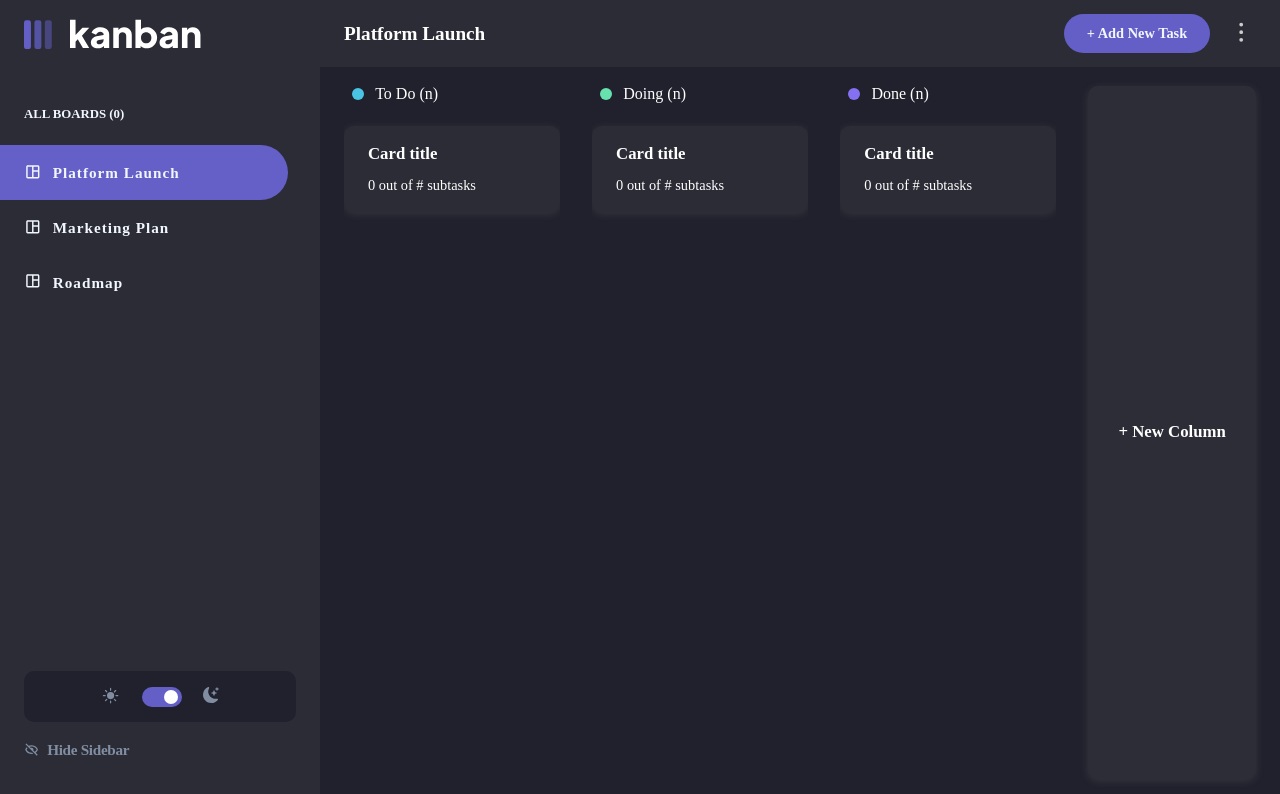
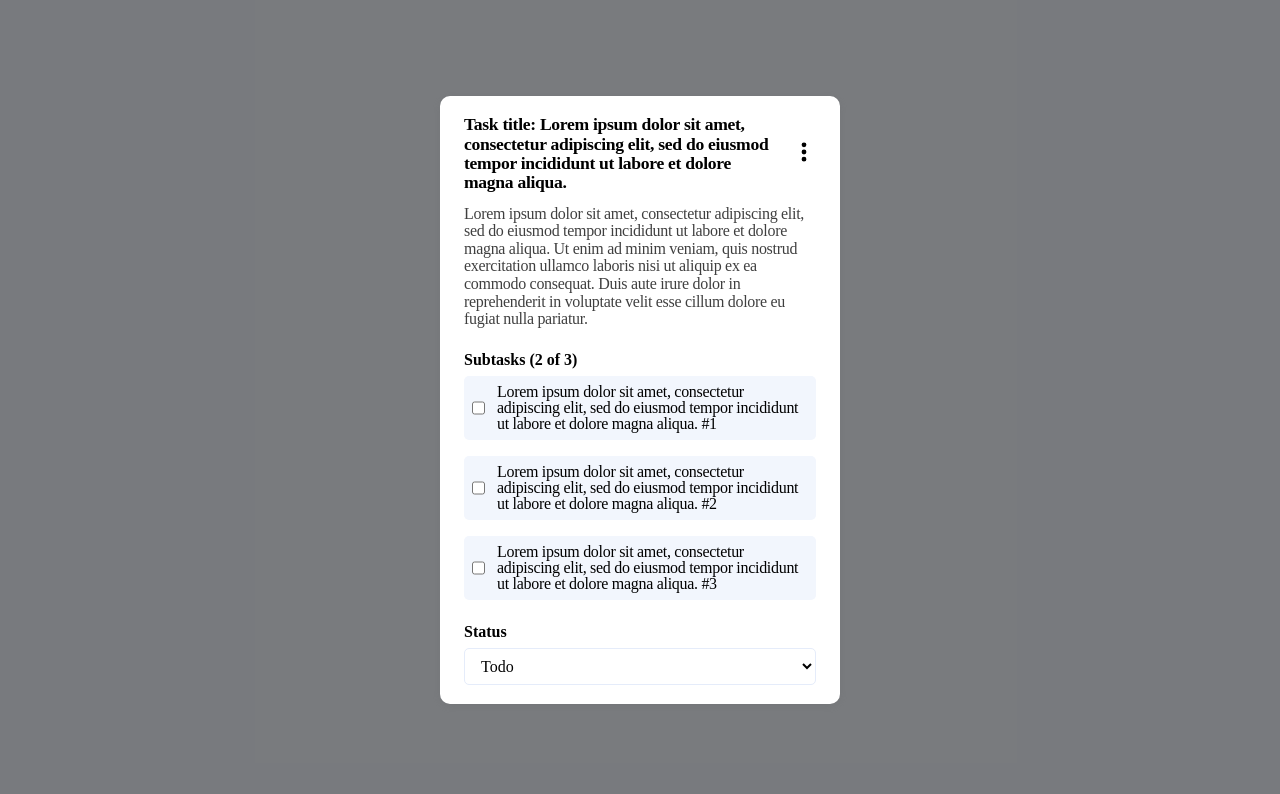
Before and after one commit to adCva/kanban, a React (Create React App) app: page / in a window 1280 px wide. Shown: the top 794 px of the page. Built offline with nearby package versions, Linux system fonts and the light colour scheme.

Commit message:
view task

```diff
--- a/src/App.js
+++ b/src/App.js
@@ -6,6 +6,7 @@ import './Reset.css';
 import "./Scss/style.css";
 import { useSelector } from 'react-redux';
 import Navbar from './Components/Navbar';
+import ViewTask from './Components/ViewTask';
 
 function App() {
   const isDarkTheme = useSelector((state) => state.ux.isDarkTheme);
@@ -15,12 +16,10 @@ function App() {
     <div className={isDarkTheme ? "App App-Dark" : "App"}>
       <div className={isSidebarHidden ? "sidebar-hide" : "sidebar-show"}>
         <div className='left'>
-          <Sidebar />
+          <ViewTask />
         </div>
         <div className='right'>
-          <Tasks />
-          <AddTask />
-          <ShowSidebar />
+
         </div>
       </div>
     </div>
--- /dev/null
+++ b/src/Components/ViewTask.js
@@ -0,0 +1,77 @@
+import React, { useState } from 'react';
+import { useTransition, animated } from '@react-spring/web';
+// React Icons.
+import { HiDotsVertical } from "react-icons/hi";
+// Redux.
+import { useSelector, useDispatch } from 'react-redux';
+
+function ViewTask(props) {
+    const isDarkTheme = useSelector((state) => state.ux.isDarkTheme);
+    const [isViewTaskPopupOpened, setIsViewTaskPopupOpened] = useState(true);
+    const [radioButtons, setRadioButtons] = useState([
+        {id: 1, label: "Lorem ipsum dolor sit amet, consectetur adipiscing elit, sed do eiusmod tempor incididunt ut labore et dolore magna aliqua. #1", isChecked: false},
+        {id: 2, label: "Lorem ipsum dolor sit amet, consectetur adipiscing elit, sed do eiusmod tempor incididunt ut labore et dolore magna aliqua. #2", isChecked: false},
+        {id: 3, label: "Lorem ipsum dolor sit amet, consectetur adipiscing elit, sed do eiusmod tempor incididunt ut labore et dolore magna aliqua. #3", isChecked: false}
+    ]);
+
+    const transition = useTransition(isViewTaskPopupOpened, {
+        from: { opacity: 0 },
+        enter: { opacity: 1 },
+        leave: { opacity: 0 },
+    });
+
+
+    const handleRadioCheck = (event) => {
+        const id = Number(event.target.id);
+        let updateRadioButtons = radioButtons.map(el => el.id === id ? el.isChecked === true ? {...el, isChecked: false } : {...el, isChecked: true } : el);
+
+
+        console.log(radioButtons);
+        setRadioButtons(updateRadioButtons);
+    };
+
+
+    return (
+        transition((style, isViewTaskPopupOpened) => isViewTaskPopupOpened ? (
+            <animated.div style={style} className="view-task-wrapper" >
+                <div className={isDarkTheme ? "view-task-container view-task-container-dark" : "view-task-container"}>
+
+                    <div className='title-and-btn'>
+                        <h1>Task title: Lorem ipsum dolor sit amet, consectetur adipiscing elit, sed do eiusmod tempor incididunt ut labore et dolore magna aliqua.</h1>
+                        <button><HiDotsVertical /></button>
+                    </div>
+
+                    <p>Lorem ipsum dolor sit amet, consectetur adipiscing elit, sed do eiusmod tempor incididunt ut labore et dolore magna aliqua. Ut enim ad minim veniam, quis nostrud exercitation ullamco laboris nisi ut aliquip ex ea commodo consequat. Duis aute irure dolor in reprehenderit in voluptate velit esse cillum dolore eu fugiat nulla pariatur.</p>
+
+                    {/* ===================== Subtasks ===================== */}
+                    <div className='view-task-subtasks-wrapper'>
+                        <h5>Subtasks (2 of 3)</h5>
+
+                        {radioButtons.map((el, i) => {
+                            return (
+                                <div key={i} className='view-task-subtask-container' >
+                                    <input type='checkbox' id={el.id} onClick={handleRadioCheck} checked={el.isChecked} />
+                                    <label htmlFor={el.id}>{el.isChecked ? <s>{el.label}</s> : el.label}</label>
+                                </div>
+                            )
+                        })}
+
+                    </div>
+
+                    {/* ===================== Status ===================== */}
+                    <div className='view-task-status-container'>
+                        <h5>Status</h5>
+                        <select name="view-task-status">
+                            <option value="todo">Todo</option>
+                            <option value="doing">Doing</option>
+                            <option value="done">Done</option>
+                        </select>
+                    </div>
+
+                </div>
+            </animated.div>
+        ) : null)
+    )
+}
+
+export default ViewTask;
--- a/src/Redux/ux.js
+++ b/src/Redux/ux.js
@@ -3,7 +3,7 @@ import { createSlice } from '@reduxjs/toolkit';
 export const ux = createSlice({
     name: "User Experience",
     initialState: {
-        isDarkTheme: true,
+        isDarkTheme: false,
         isSidebarHidden: false,
         activeBoard: "Platform Launch",
         isAddTask: false
--- /dev/null
+++ b/src/Scss/_viewTask.scss
@@ -0,0 +1,152 @@
+.view-task-wrapper {
+    background-color: rgba(0, 0, 0, 0.5);
+    position: fixed;
+    top: 0;
+    right: 0;
+    bottom: 0;
+    left: 0;
+    display: flex;
+    justify-content: center;
+    align-items: center;
+
+
+    // ============================================ Light Theme.
+    .view-task-container {
+        background-color: $lt-sidebar-bg;
+        // color: darken($lt-text-light, 20%);
+        padding: 1rem 1.5rem;
+        min-width: 400px;
+        max-width: 400px;
+        min-height: 400px;
+        border-radius: 10px;
+        box-shadow: rgba(99, 99, 99, 0.2) 0px 2px 8px 0px;
+        transition: $transition;
+
+        @media (min-width: 768px) {
+            padding: 1.2rem 1.5rem;
+        }
+
+
+        // ============ Title and Btn.
+        .title-and-btn {
+            display: flex;
+            align-items: center;
+            gap: 1rem;
+
+
+            h1 {
+                font-size: 1.1rem;
+                font-weight: $font-semiBold;
+                letter-spacing: -0.3px;
+                line-height: 1.1;
+            }
+
+            button {
+                background: transparent;
+                font-size: 1.5rem;
+            }
+        }
+
+
+        // ============= Description, p.
+        p {
+            letter-spacing: -0.3px;
+            line-height: 1.1;
+            margin: 0.75rem 0 1.5rem;
+            opacity: 0.75;
+        }
+
+
+        // ============= Subtasks.
+        .view-task-subtasks-wrapper {
+
+            h5 {
+                font-weight: $font-semiBold;
+                margin-bottom: 0.5rem;
+            }
+
+
+            .view-task-subtask-container {
+                background-color: $lt-main-bg;
+                margin-bottom: 1rem;
+                border-radius: 5px;
+                padding: 0.5rem;
+                display: flex;
+                gap: 0.75rem;
+
+                &:last-of-type {
+                    margin-bottom: 0;
+                }
+
+                label {
+                    letter-spacing: -0.3px;
+
+
+                    s {
+                        opacity: 0.5;
+                    }
+                }
+            }
+        }
+
+
+        // ============= Status.
+        .view-task-status-container {
+            margin-top: 1.5rem;
+            display: grid;
+
+
+            h5 {
+                font-weight: $font-semiBold;
+                margin-bottom: 0.5rem;
+            }
+
+
+            select {
+                background: transparent;
+                padding: 0.5rem 0.75rem;
+                border-radius: 5px;
+                border: 1px solid $lt-borders;
+            }
+        }
+    }
+
+
+
+    // ============================================ Dark Theme.
+    .view-task-container-dark {
+        background-color: $dt-sidebar-bg;
+        color: $dt-text;
+
+
+        // ============ Title and Btn.
+        .title-and-btn {
+            button {
+                color: $dt-text;
+            }
+        }
+
+
+        // ============= Subtasks.
+        .view-task-subtasks-wrapper {
+
+            .view-task-subtask-container {
+                background-color: $dt-main-bg;
+            }
+        }
+
+
+        // ============= Status.
+        .view-task-status-container {
+            select {
+                background-color: $dt-secondary-bg;
+                color: $dt-text;
+
+
+                option {
+                    background-color: $dt-main-bg;
+                }
+            }
+        }
+    }
+}
--- a/src/Scss/style.css
+++ b/src/Scss/style.css
@@ -834,6 +834,106 @@
   color: #e7e7e7;
 }
 
+.view-task-wrapper {
+  background-color: rgba(0, 0, 0, 0.5);
+  position: fixed;
+  top: 0;
+  right: 0;
+  bottom: 0;
+  left: 0;
+  display: flex;
+  justify-content: center;
+  align-items: center;
+}
+.view-task-wrapper .view-task-container {
+  background-color: #ffffff;
+  padding: 1rem 1.5rem;
+  min-width: 400px;
+  max-width: 400px;
+  min-height: 400px;
+  border-radius: 10px;
+  box-shadow: rgba(99, 99, 99, 0.2) 0px 2px 8px 0px;
+  transition: all 0.25s ease-in-out;
+}
+@media (min-width: 768px) {
+  .view-task-wrapper .view-task-container {
+    padding: 1.2rem 1.5rem;
+  }
+}
+.view-task-wrapper .view-task-container .title-and-btn {
+  display: flex;
+  align-items: center;
+  gap: 1rem;
+}
+.view-task-wrapper .view-task-container .title-and-btn h1 {
+  font-size: 1.1rem;
+  font-weight: 600;
+  letter-spacing: -0.3px;
+  line-height: 1.1;
+}
+.view-task-wrapper .view-task-container .title-and-btn button {
+  background: transparent;
+  font-size: 1.5rem;
+}
+.view-task-wrapper .view-task-container p {
+  letter-spacing: -0.3px;
+  line-height: 1.1;
+  margin: 0.75rem 0 1.5rem;
+  opacity: 0.75;
+}
+.view-task-wrapper .view-task-container .view-task-subtasks-wrapper h5 {
+  font-weight: 600;
+  margin-bottom: 0.5rem;
+}
+.view-task-wrapper .view-task-container .view-task-subtasks-wrapper .view-task-subtask-container {
+  background-color: #f2f6fd;
+  margin-bottom: 1rem;
+  border-radius: 5px;
+  padding: 0.5rem;
+  display: flex;
+  gap: 0.75rem;
+}
+.view-task-wrapper .view-task-container .view-task-subtasks-wrapper .view-task-subtask-container:last-of-type {
+  margin-bottom: 0;
+}
+.view-task-wrapper .view-task-container .view-task-subtasks-wrapper .view-task-subtask-container label {
+  letter-spacing: -0.3px;
+}
+.view-task-wrapper .view-task-container .view-task-subtasks-wrapper .view-task-subtask-container label s {
+  opacity: 0.5;
+}
+.view-task-wrapper .view-task-container .view-task-status-container {
+  margin-top: 1.5rem;
+  display: grid;
+}
+.view-task-wrapper .view-task-container .view-task-status-container h5 {
+  font-weight: 600;
+  margin-bottom: 0.5rem;
+}
+.view-task-wrapper .view-task-container .view-task-status-container select {
+  background: transparent;
+  padding: 0.5rem 0.75rem;
+  border-radius: 5px;
+  border: 1px solid #e5ecfa;
+}
+.view-task-wrapper .view-task-container-dark {
+  background-color: #2b2c36;
+  color: #ffffff;
+}
+.view-task-wrapper .view-task-container-dark .title-and-btn button {
+  color: #ffffff;
+}
+.view-task-wrapper .view-task-container-dark .view-task-subtasks-wrapper .view-task-subtask-container {
+  background-color: #20212c;
+}
+.view-task-wrapper .view-task-container-dark .view-task-status-container select {
+  background-color: #2b2c36;
+  color: #ffffff;
+}
+.view-task-wrapper .view-task-container-dark .view-task-status-container select option {
+  background-color: #20212c;
+}
+
 .App {
   height: 100vh;
   height: 100dvh;
--- a/src/Scss/style.scss
+++ b/src/Scss/style.scss
@@ -4,6 +4,7 @@
 @import "showSidebar";
 @import "tasks";
 @import "addTask";
+@import "viewTask";
 
 
 .App {
```
Also changed, not shown: 1 other file (tests, documents, lock files or other folders).
